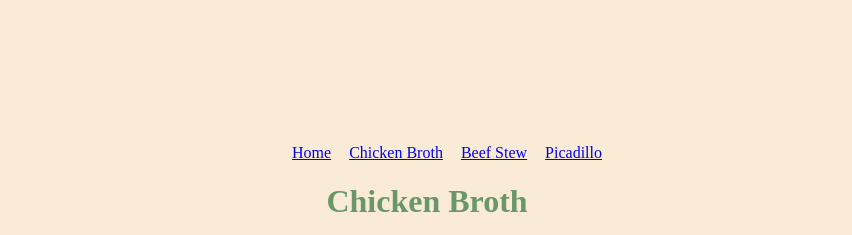
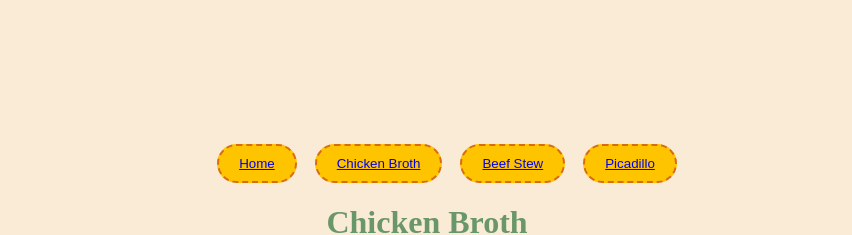
Before and after one commit to munarchy/odin-recipes, a plain HTML site: page recipes/chickenbroth.html in a window 1280 px wide. Shown: the top 235 px of the page, without its empty margins (213-1065 px from the left). Drawn offline with Linux system fonts and the light colour scheme; a web font is replaced by a local one.

Commit message:
add buttons to nav bar in chickenbroth

```diff
--- a/recipes/chickenbroth.html
+++ b/recipes/chickenbroth.html
@@ -11,10 +11,10 @@
         <header>
             <nav>
                 <ul>
-                    <li class="navigation"><a href="../index.html">Home</a></li>
-                    <li class="navigation"><a href="chickenbroth.html">Chicken Broth</a></li>
-                    <li class="navigation"><a href="beefstew.html">Beef Stew</a></li>
-                    <li class="navigation"><a href="picadillo.html">Picadillo</a></li>
+                    <li class="navigation"><button><a href="../index.html">Home</a></button></li>
+                    <li class="navigation"><button><a href="chickenbroth.html">Chicken Broth</a></button></li>
+                    <li class="navigation"><button><a href="beefstew.html">Beef Stew</a></button></li>
+                    <li class="navigation"><button><a href="picadillo.html">Picadillo</a></button></li>
                 </ul>
             </nav>
         </header>
```
